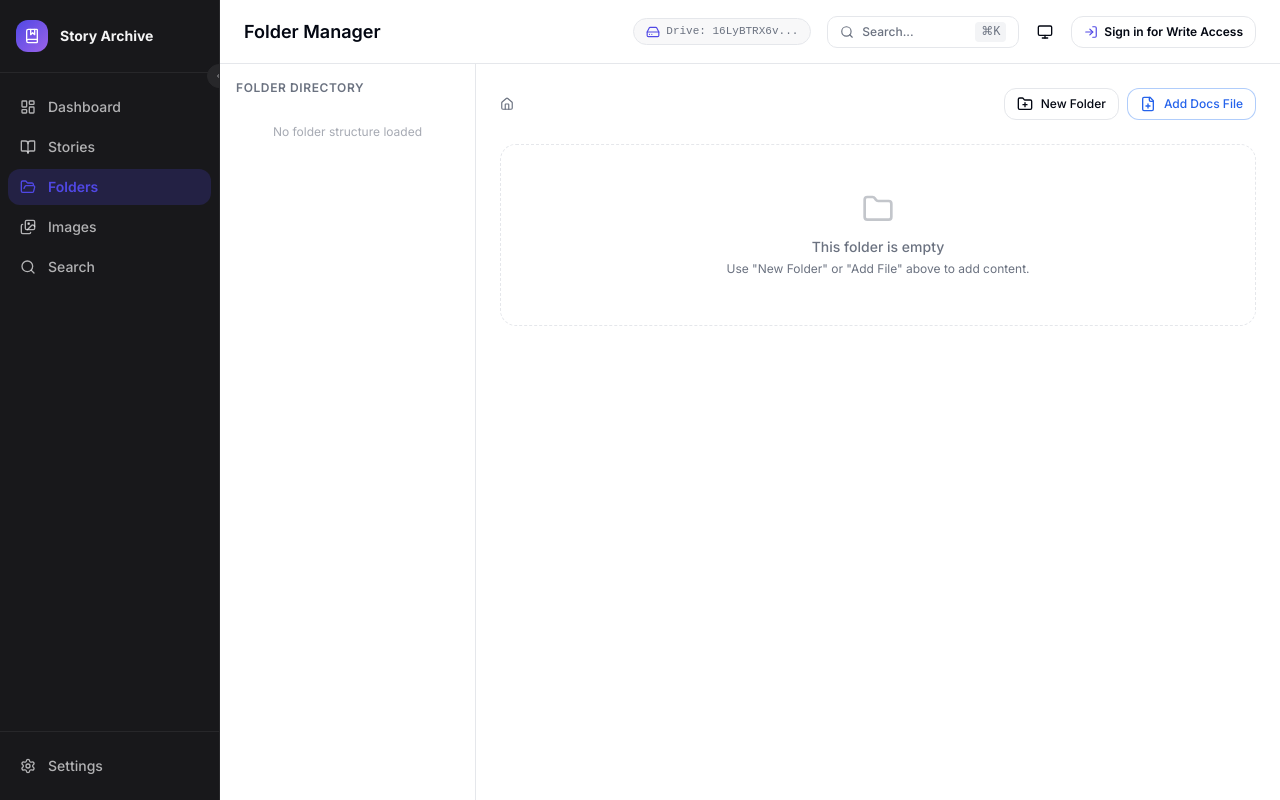
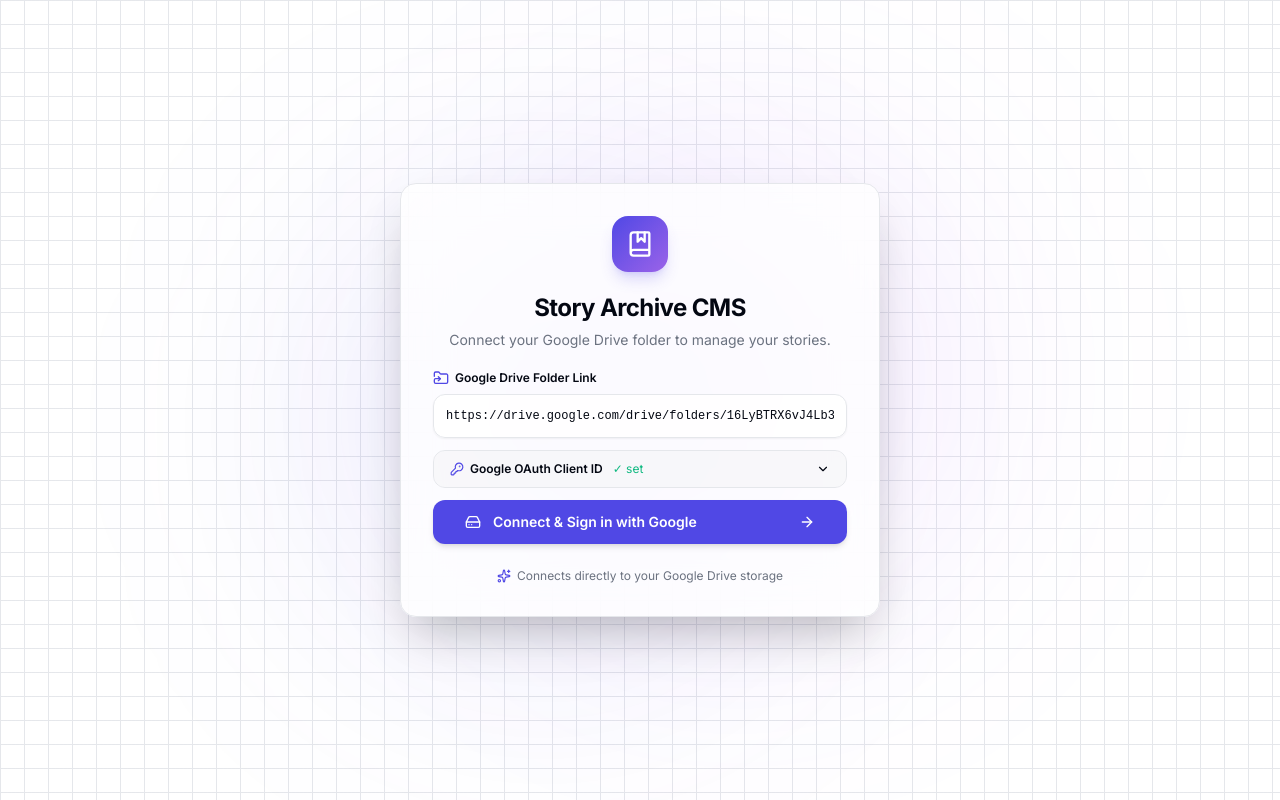
Before and after one commit to mehedihasanfoysal8/story-archive, a Next.js app: page /folders in a window 1280 px wide. Built offline with nearby package versions, Linux system fonts and the light colour scheme; no server answers.

Commit message:
Fix: require Google Login and Client ID to prevent silent API failures

```diff
--- a/features/auth/AuthGuard.tsx
+++ b/features/auth/AuthGuard.tsx
@@ -10,7 +10,7 @@ interface AuthGuardProps {
 }
 
 export function AuthGuard({ children }: AuthGuardProps) {
-  const { isLoading, rootFolderId } = useAuth();
+  const { isLoading, rootFolderId, isAuthenticated } = useAuth();
   const [mounted, setMounted] = useState(false);
 
   useEffect(() => {
@@ -30,7 +30,8 @@ export function AuthGuard({ children }: AuthGuardProps) {
     );
   }
 
-  if (!rootFolderId) {
+  // Must have both a folder and an active Google session token to use the Drive API
+  if (!rootFolderId || !isAuthenticated) {
     return <LoginPage />;
   }
 
--- a/features/auth/LoginPage.tsx
+++ b/features/auth/LoginPage.tsx
@@ -29,6 +29,12 @@ export function LoginPage() {
     e.preventDefault();
     saveClientIdIfNeeded();
 
+    if (!clientIdStorage.getClientId()) {
+      toast.error("Google Client ID is required. Please paste your Client ID.");
+      setShowAdvanced(true);
+      return;
+    }
+
     const folderId = extractFolderIdFromUrl(driveUrl);
     if (!folderId) {
       toast.error("Please enter a valid Google Drive folder link or ID");
@@ -38,20 +44,12 @@ export function LoginPage() {
     setConnecting(true);
     setRootFolderId(folderId);
 
-    // If we have a Client ID, trigger Google login
-    if (clientIdStorage.getClientId()) {
-      try {
-        await login();
-      } catch (err) {
-        toast.error("Google sign-in failed: " + (err as Error).message);
-        setConnecting(false);
-      }
-    } else {
-      // No Client ID — just connect folder and go to dashboard
-      toast.success("Google Drive folder connected!");
-      setTimeout(() => {
-        window.location.href = "/dashboard";
-      }, 500);
+    // Trigger Google login
+    try {
+      await login();
+    } catch (err) {
+      toast.error("Google sign-in failed: " + (err as Error).message);
+      setConnecting(false);
     }
   };
 
@@ -142,7 +140,7 @@ export function LoginPage() {
             ) : (
               <>
                 <HardDrive className="w-4 h-4 mr-1 flex-shrink-0" />
-                {clientIdStorage.getClientId() ? "Connect & Sign in with Google" : "Connect Drive Folder"}
+                Connect & Sign in with Google
                 <ArrowRight className="w-4 h-4 ml-auto group-hover:translate-x-1 transition-transform" />
               </>
             )}
```
